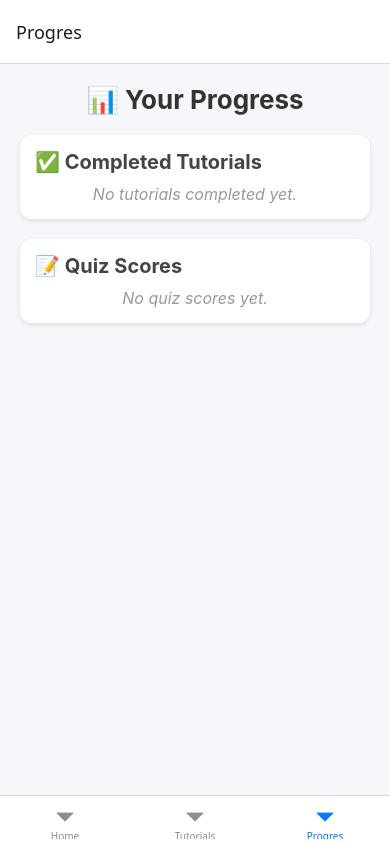
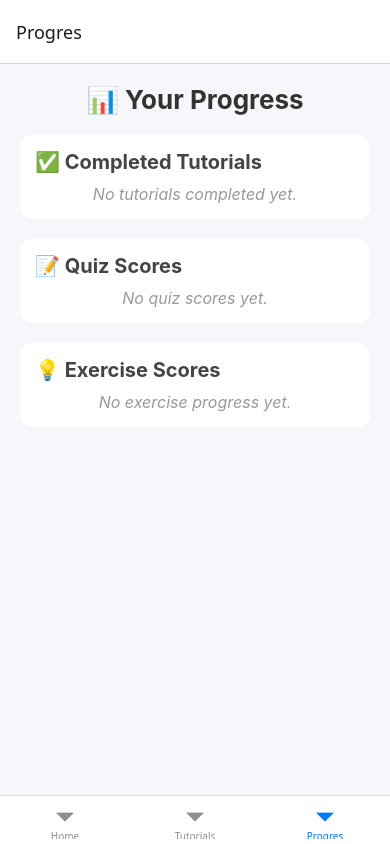
Before and after one commit to sarahajrizi/ProgrammingTutorialPlatform, a React Native app: screen /Progres in a window 390 px wide. Built offline with nearby package versions, Linux system fonts and the light colour scheme.

Commit message:
adding exercises progress

```diff
--- a/src/components/ProgressContext.js
+++ b/src/components/ProgressContext.js
@@ -4,6 +4,7 @@ import AsyncStorage from '@react-native-async-storage/async-storage';
 const defaultProgress = {
   completedQuizzes: {},
   completedTutorials: [],
+  completedExercises: {},
   scores: {},
 };
 
@@ -19,20 +20,9 @@ export function ProgressProvider({ children }) {
   const loadProgress = async () => {
     try {
       const savedProgress = await AsyncStorage.getItem('@progress');
-      console.log("📂 [LOAD PROGRESS] Nga AsyncStorage:", savedProgress);
-
       if (savedProgress) {
-        const parsedProgress = JSON.parse(savedProgress);
-        if (typeof parsedProgress === 'object' && parsedProgress !== null) {
-          console.log("✅ [LOADED] Progresi u ngarkua me sukses:", parsedProgress);
-          setProgress(parsedProgress);
-        } else {
-          console.error("⚠ [ERROR] Të dhënat e korruptuara, duke përdorur defaultProgress...");
-          await AsyncStorage.removeItem('@progress');
-          setProgress(defaultProgress);
-        }
+        setProgress(JSON.parse(savedProgress));
       } else {
-        console.warn("⚠ [WARNING] Nuk kishte të dhëna në AsyncStorage, vendos defaultProgress.");
         setProgress(defaultProgress);
       }
     } catch (e) {
@@ -43,11 +33,6 @@ export function ProgressProvider({ children }) {
 
   const saveProgress = async (newProgress) => {
     try {
-      if (!newProgress || typeof newProgress !== 'object') {
-        console.error("⚠ [ERROR] Tentativë për të ruajtur një vlerë të pavlefshme në progress!");
-        return;
-      }
-      console.log("💾 [SAVE PROGRESS] Po ruaj progresin:", newProgress);
       await AsyncStorage.setItem('@progress', JSON.stringify(newProgress));
       setProgress(newProgress);
     } catch (e) {
--- a/src/screens/ExerciseScreen.js
+++ b/src/screens/ExerciseScreen.js
@@ -5,15 +5,17 @@ import {
   TextInput,
   StyleSheet,
   TouchableOpacity,
+  Keyboard,
   KeyboardAvoidingView,
   Platform,
-  Keyboard,
   TouchableWithoutFeedback,
   ActivityIndicator,
 } from 'react-native';
+import { useProgress } from '../components/ProgressContext';
 
 export default function ExerciseScreen({ route }) {
-  const { exercises, onComplete } = route.params;
+  const { exercises, onComplete, category } = route.params;
+  const { progress, saveProgress } = useProgress();
 
   const [currentExerciseIndex, setCurrentExerciseIndex] = useState(0);
   const [code, setCode] = useState('');
@@ -43,6 +45,19 @@ export default function ExerciseScreen({ route }) {
           }, 1500);
         } else {
           setCompleted(true);
+
+          const newCompletedExercises = {
+            ...progress.completedExercises,
+            [category]: exercises.length, // ✅ Ruajmë numrin e ushtrimeve të kryera
+          };
+
+          const newProgress = {
+            ...progress,
+            completedExercises: newCompletedExercises,
+          };
+
+          saveProgress(newProgress);
+
           setTimeout(() => {
             onComplete();
           }, 2000);
--- a/src/screens/ProgressScreen.js
+++ b/src/screens/ProgressScreen.js
@@ -38,54 +38,33 @@ export default function ProgressScreen() {
           <Text style={styles.noData}>No quiz scores yet.</Text>
         )}
       </View>
+
+      <View style={styles.card}>
+        <Text style={styles.sectionTitle}>💡 Exercise Scores</Text>
+        {Object.keys(progress.completedExercises || {}).length ? (
+          <FlatList
+            data={Object.entries(progress.completedExercises)}
+            keyExtractor={([exerciseId]) => exerciseId}
+            renderItem={({ item: [exerciseId, score] }) => (
+              <Text style={styles.item}>
+                📌 {exerciseId || 'Unknown Category'}: <Text style={styles.score}>{score}/3 exercises</Text>
+              </Text>
+            )}
+          />
+        ) : (
+          <Text style={styles.noData}>No exercise progress yet.</Text>
+        )}
+      </View>
     </View>
   );
 }
 
 const styles = StyleSheet.create({
-  container: {
-    flex: 1,
-    padding: 20,
-    backgroundColor: '#F5F7FA',
-  },
-  header: {
-    fontSize: 26,
-    fontWeight: 'bold',
-    textAlign: 'center',
-    marginBottom: 20,
-    color: '#333',
-  },
-  card: {
-    backgroundColor: '#FFFFFF',
-    borderRadius: 12,
-    padding: 15,
-    marginBottom: 20,
-    elevation: 3,
-    shadowColor: '#000',
-    shadowOffset: { width: 0, height: 2 },
-    shadowOpacity: 0.1,
-    shadowRadius: 5,
-  },
-  sectionTitle: {
-    fontSize: 20,
-    fontWeight: 'bold',
-    marginBottom: 10,
-    color: '#444',
-  },
-  item: {
-    fontSize: 16,
-    marginBottom: 6,
-    paddingLeft: 10,
-    color: '#2C3E50',
-  },
-  score: {
-    fontWeight: 'bold',
-    color: '#007AFF',
-  },
-  noData: {
-    fontSize: 16,
-    fontStyle: 'italic',
-    color: '#999',
-    textAlign: 'center',
-  },
+  container: { flex: 1, padding: 20, backgroundColor: '#F5F7FA' },
+  header: { fontSize: 26, fontWeight: 'bold', textAlign: 'center', marginBottom: 20, color: '#333' },
+  card: { backgroundColor: '#FFFFFF', borderRadius: 12, padding: 15, marginBottom: 20, elevation: 3 },
+  sectionTitle: { fontSize: 20, fontWeight: 'bold', marginBottom: 10, color: '#444' },
+  item: { fontSize: 16, marginBottom: 6, paddingLeft: 10, color: '#2C3E50' },
+  score: { fontWeight: 'bold', color: '#007AFF' },
+  noData: { fontSize: 16, fontStyle: 'italic', color: '#999', textAlign: 'center' },
 });
--- a/src/screens/TutorialDetailScreen.js
+++ b/src/screens/TutorialDetailScreen.js
@@ -1,10 +1,5 @@
 import React from 'react';
-import {
-  View,
-  Text,
-  StyleSheet,
-  TouchableOpacity,
-} from 'react-native';
+import { View, Text, StyleSheet, TouchableOpacity } from 'react-native';
 import { WebView } from 'react-native-webview';
 import { getQuizzesByCategory } from '../data/quizzes';
 import { getExercisesByCategory } from '../data/exercises';
@@ -12,15 +7,25 @@ import { getExercisesByCategory } from '../data/exercises';
 export default function TutorialDetailScreen({ route, navigation }) {
   const { course } = route.params;
 
-  let quizList = getQuizzesByCategory ? getQuizzesByCategory(course.title) : [];
-  let exerciseList = getExercisesByCategory ? getExercisesByCategory(course.title) : [];
-
-  const selectedQuiz = quizList.length ? quizList[0] : null;
+  let quizList = getQuizzesByCategory(course.title) || [];
+  let exerciseList = getExercisesByCategory(course.title) || [];
 
   const tutorialContent = `
-    <h1>${course.title}</h1>
-    <p>Welcome to the ${course.title} tutorial! In this section, you'll learn the fundamental concepts of ${course.title.toLowerCase()}.</p>
-    <p>Follow along with the exercises and quiz to test your knowledge.</p>
+    <html>
+      <head>
+        <meta name="viewport" content="width=device-width, initial-scale=1">
+        <style>
+          body { font-family: Arial, sans-serif; padding: 20px; }
+          h1 { color: #333; text-align: center; }
+          p { font-size: 16px; line-height: 1.6; }
+        </style>
+      </head>
+      <body>
+        <h1>${course.title}</h1>
+        <p>Welcome to the ${course.title} tutorial! In this section, you'll learn the fundamental concepts of ${course.title.toLowerCase()}.</p>
+        <p>Follow along with the exercises and quiz to test your knowledge.</p>
+      </body>
+    </html>
   `;
 
   return (
@@ -28,34 +33,30 @@ export default function TutorialDetailScreen({ route, navigation }) {
       <Text style={styles.header}>{course.title}</Text>
 
       <View style={styles.buttonContainer}>
-        {selectedQuiz && selectedQuiz.questions.length === 10 ? (
+        {quizList.length > 0 ? (
           <TouchableOpacity
             style={styles.quizButton}
-            onPress={() => navigation.navigate('Quiz', { quiz: selectedQuiz })}
+            onPress={() => navigation.navigate('Quiz', { quiz: quizList[0] })}
           >
             <Text style={styles.buttonText}>📝 Start Quiz</Text>
           </TouchableOpacity>
-        ) : (
-          <TouchableOpacity style={[styles.quizButton, styles.disabledButton]} disabled>
-            <Text style={styles.buttonText}>No Quiz Available</Text>
-          </TouchableOpacity>
-        )}
+        ) : null}
 
         {exerciseList.length > 0 ? (
           <TouchableOpacity
             style={styles.exerciseButton}
-            onPress={() => navigation.navigate('Exercise', { exercises: exerciseList })}
+            onPress={() => navigation.navigate('Exercise', {
+              exercises: exerciseList,
+              category: course.title,
+              onComplete: () => navigation.goBack()
+            })}
           >
             <Text style={styles.buttonText}>💡 Practice Exercises</Text>
           </TouchableOpacity>
-        ) : (
-          <TouchableOpacity style={[styles.exerciseButton, styles.disabledButton]} disabled>
-            <Text style={styles.buttonText}>No Exercises Available</Text>
-          </TouchableOpacity>
-        )}
+        ) : null}
       </View>
 
-      {/* ✅ WebView që shfaq përmbajtjen e vetme të tutorialit */}
+      {/* ✅ WebView për shfaqjen e përmbajtjes së tutorialit */}
       <View style={styles.webviewContainer}>
         <WebView source={{ html: tutorialContent }} style={styles.webview} />
       </View>
@@ -64,56 +65,12 @@ export default function TutorialDetailScreen({ route, navigation }) {
 }
 
 const styles = StyleSheet.create({
-  container: {
-    flex: 1,
-    padding: 20,
-    backgroundColor: '#F5F7FA',
-  },
-  header: {
-    fontSize: 24,
-    fontWeight: 'bold',
-    textAlign: 'center',
-    marginBottom: 15,
-    color: '#333',
-  },
-  buttonContainer: {
-    flexDirection: 'row',
-    justifyContent: 'space-between',
-    marginBottom: 20,
-  },
-  quizButton: {
-    backgroundColor: '#007AFF',
-    paddingVertical: 12,
-    paddingHorizontal: 18,
-    borderRadius: 10,
-    flex: 1,
-    alignItems: 'center',
-    marginRight: 5,
-    elevation: 3,
-  },
-  exerciseButton: {
-    backgroundColor: '#34C759',
-    paddingVertical: 12,
-    paddingHorizontal: 18,
-    borderRadius: 10,
-    flex: 1,
-    alignItems: 'center',
-    marginLeft: 5,
-    elevation: 3,
-  },
-  disabledButton: {
-    backgroundColor: '#AAB3BE',
-  },
-  buttonText: {
-    color: '#fff',
-    fontSize: 14,
-    fontWeight: '600',
-  },
-  webviewContainer: {
-    flex: 1,
-    marginTop: 10,
-  },
-  webview: {
-    flex: 1,
-  },
+  container: { flex: 1, padding: 20, backgroundColor: '#F5F7FA' },
+  header: { fontSize: 24, fontWeight: 'bold', textAlign: 'center', marginBottom: 15, color: '#333' },
+  buttonContainer: { flexDirection: 'row', justifyContent: 'space-between', marginBottom: 20 },
+  quizButton: { backgroundColor: '#007AFF', paddingVertical: 12, borderRadius: 10, flex: 1, alignItems: 'center', marginRight: 5 },
+  exerciseButton: { backgroundColor: '#34C759', paddingVertical: 12, borderRadius: 10, flex: 1, alignItems: 'center', marginLeft: 5 },
+  buttonText: { color: '#fff', fontSize: 14, fontWeight: '600' },
+  webviewContainer: { flex: 1, marginTop: 10 },
+  webview: { flex: 1 },
 });
```
